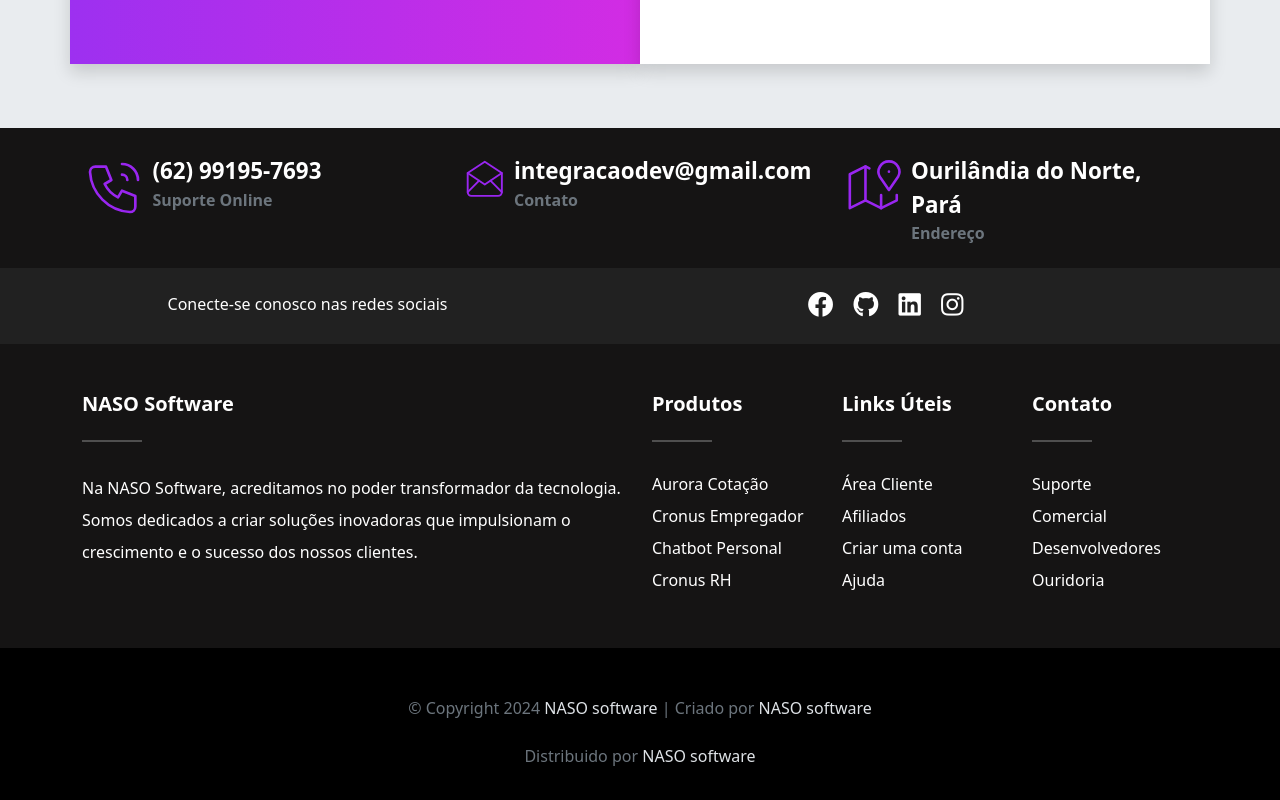
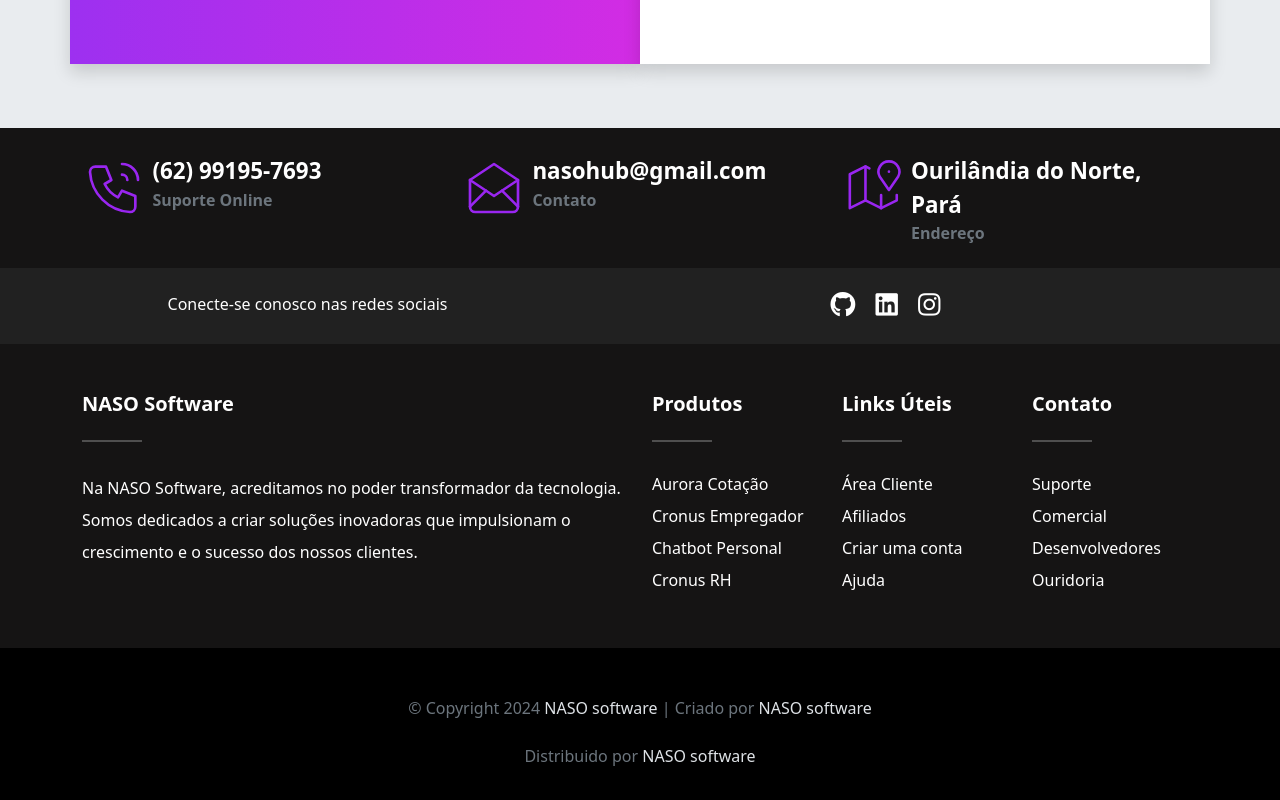
Before and after one commit to pedronas2222/naso-software, a website: page index.html in a window 1280 px wide. Shown: the part 8499-9299 px from the top of the page. Drawn offline with nearby package versions, Linux system fonts and the light colour scheme; files that its build step writes are made by us from their sources.

Commit message:
social midia

```diff
--- a/index.html
+++ b/index.html
@@ -764,7 +764,7 @@
           </svg>
         </div>
         <div class="contact-box__info">
-          <a href="#" class="contact-box__info--title">integracaodev@gmail.com</a>
+          <a href="#" class="contact-box__info--title">nasohub@gmail.com</a>
           <p class="contact-box__info--subtitle">Contato</p>
         </div>
       </div>
@@ -796,10 +796,10 @@
           Conecte-se conosco nas redes sociais
         </div>
         <div class="col-lg-7 col-md-6">
-          <a href="#"><i class="fab fa-facebook"></i></a>
-          <a href="#"><i class="fab fa-github"></i></a>
-          <a href="#"><i class="fab fa-linkedin"></i></a>
-          <a href="#"><i class="fab fa-instagram"></i></a>
+          <!-- <a href="#"><i class="fab fa-facebook"></i></a> -->
+          <a href="https://github.com/pedronas2222/naso-software"><i class="fab fa-github"></i></a>
+          <a href="https://www.linkedin.com/company/naso-hub"><i class="fab fa-linkedin"></i></a>
+          <a href="https://www.instagram.com/nasohub"><i class="fab fa-instagram"></i></a>
         </div>
       </div>
     </div>
```
